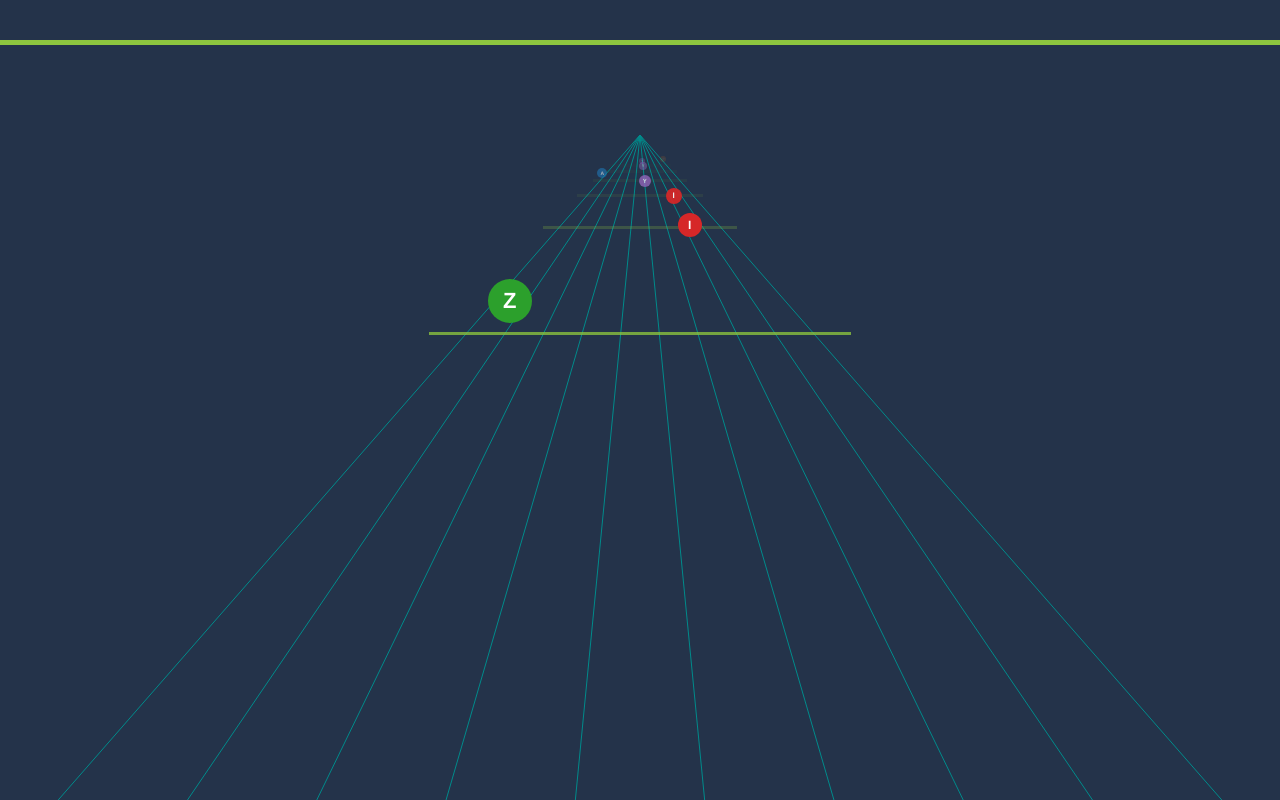
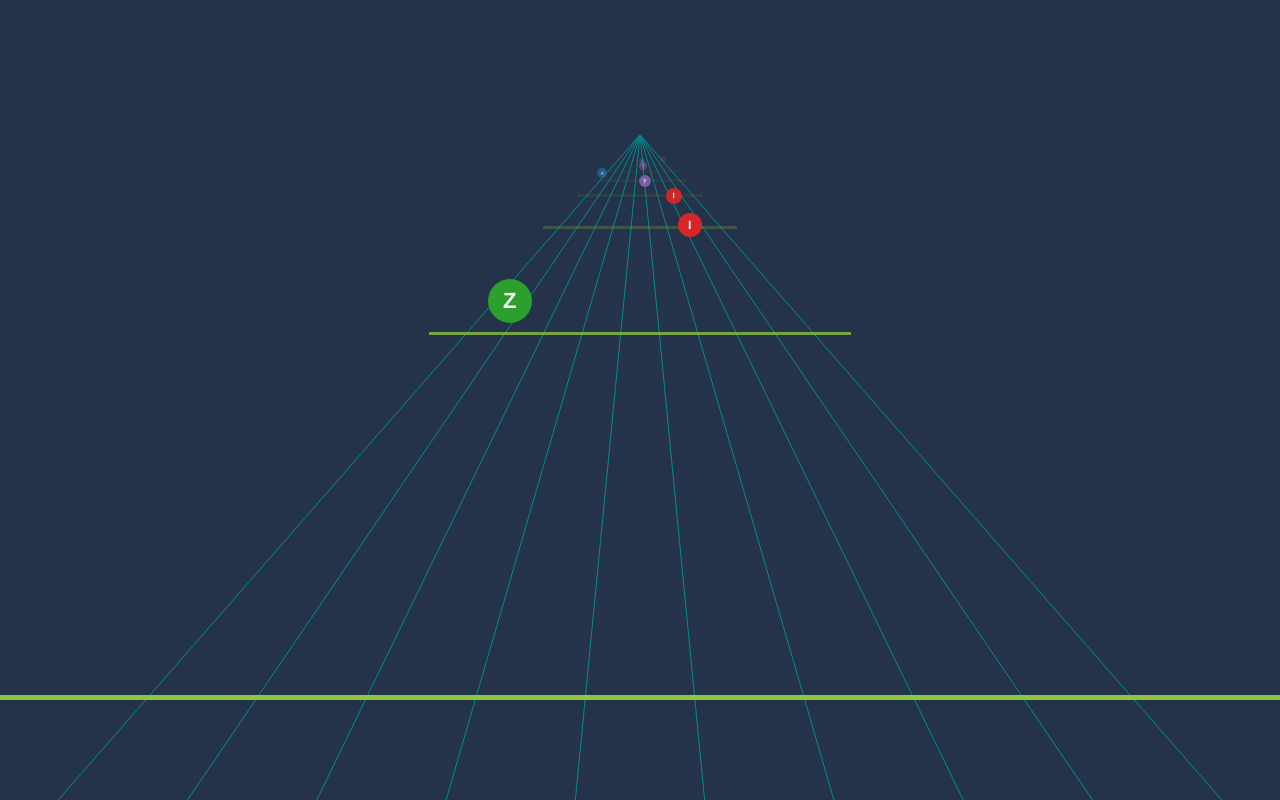
Before and after one commit to thibaudcolas/browser-games, a plain HTML site: page js-hero/index.html in a window 1280 px wide. Drawn offline with Linux system fonts and the light colour scheme.

Commit message:
Working version of the day

```diff
--- a/js-hero/js/Game.js
+++ b/js-hero/js/Game.js
@@ -223,9 +223,7 @@ var Game = Backbone.View.extend({
           return r;
       })
       .style('opacity', function (d) {
-        var
-          z = that.timeScale(d.date),
-          p = 1 / that.projectionScale(z);
+        var z = that.timeScale(d.date);
         return that.opacityScale(z);
       })
       .style('z-index', function (d, i, a) {
@@ -308,9 +306,7 @@ var Game = Backbone.View.extend({
 
     markers
       .style('opacity', function (d) {
-        var
-          z = that.timeScale(d),
-          p = 1 / that.projectionScale(z);
+        var z = that.timeScale(d);
         return that.markerOpacityScale(z);
       })
       .style('z-index', function (date, i, a) {
@@ -326,19 +322,19 @@ var Game = Backbone.View.extend({
         var
           z = that.timeScale(d),
           p = 1 / that.projectionScale(z);
-        return that.xScale(-1*p) + 'px';
+        return that.xScale(-1 * p) + 'px';
       })
       .style('right', function (d) {
         var
           z = that.timeScale(d),
           p = 1 / that.projectionScale(z);
-        return that.xScale(-1*p) + 'px';
+        return that.xScale(-1 * p) + 'px';
       })
       .style('font-size', function (d) {
         var
           z = that.timeScale(d),
           p = 1 / that.projectionScale(z);
-        return (p*35) + 'px';
+        return (p * 35) + 'px';
       });
 
     markers.exit()
--- a/js-hero/main.less
+++ b/js-hero/main.less
@@ -20,11 +20,13 @@ html,body {
 }
 
 .horizon {
-  position: absolute;
+  position: fixed;
   left: 0;
   right: 0;
+  bottom: 100px;
   background-color: @baseGreen;
   height: 5px;
+  z-index: 10;
 }
 
 .ground {
```
Also changed, not shown: js-hero/main.css.
